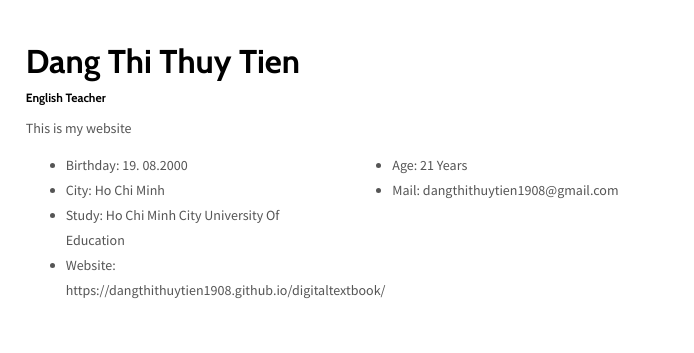
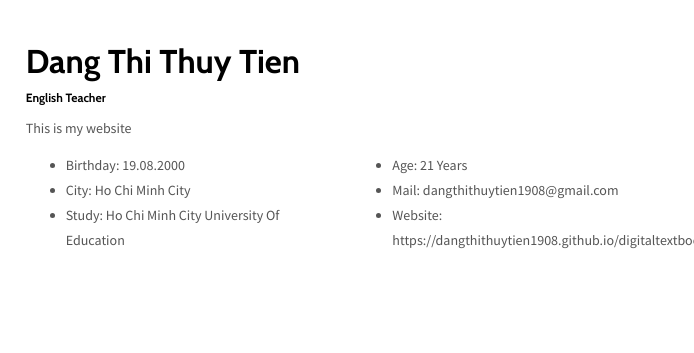
Before and after one commit to dangthithuytien1908/digitaltextbook, a plain HTML site: page index.html in a window 1280 px wide. Shown: the top 353 px of the page, 586-1280 px from the left. Drawn offline with nearby package versions, Linux system fonts and the light colour scheme.

Commit message:
Update index.html

```diff
--- a/index.html
+++ b/index.html
@@ -146,10 +146,9 @@
                            <div class="col-md-6 col-12">
                                <div>
                                    <ul>
-                                       <li><span>Birthday: </span>19. 08.2000</li>
-                                       <li><span>City: </span>Ho Chi Minh</li>
+                                       <li><span>Birthday: </span>19.08.2000</li>
+                                       <li><span>City: </span>Ho Chi Minh City</li>
                                        <li><span>Study: </span>Ho Chi Minh City University Of Education</li>
-                                       <li><span>Website: </span>https://dangthithuytien1908.github.io/digitaltextbook/</li>
                                    </ul>
                                </div>
                            </div>
@@ -158,6 +157,7 @@
                                    <ul>
                                        <li><span>Age: </span>21 Years</li>
                                        <li><span>Mail: </span>dangthithuytien1908@gmail.com</li>
+                                       <li><span>Website: </span>https://dangthithuytien1908.github.io/digitaltextbook/</li>
                                        <!-- <li><span>Phone:</span>+01 454 548 4458</li> -->
                                    </ul>
                                </div>
```
